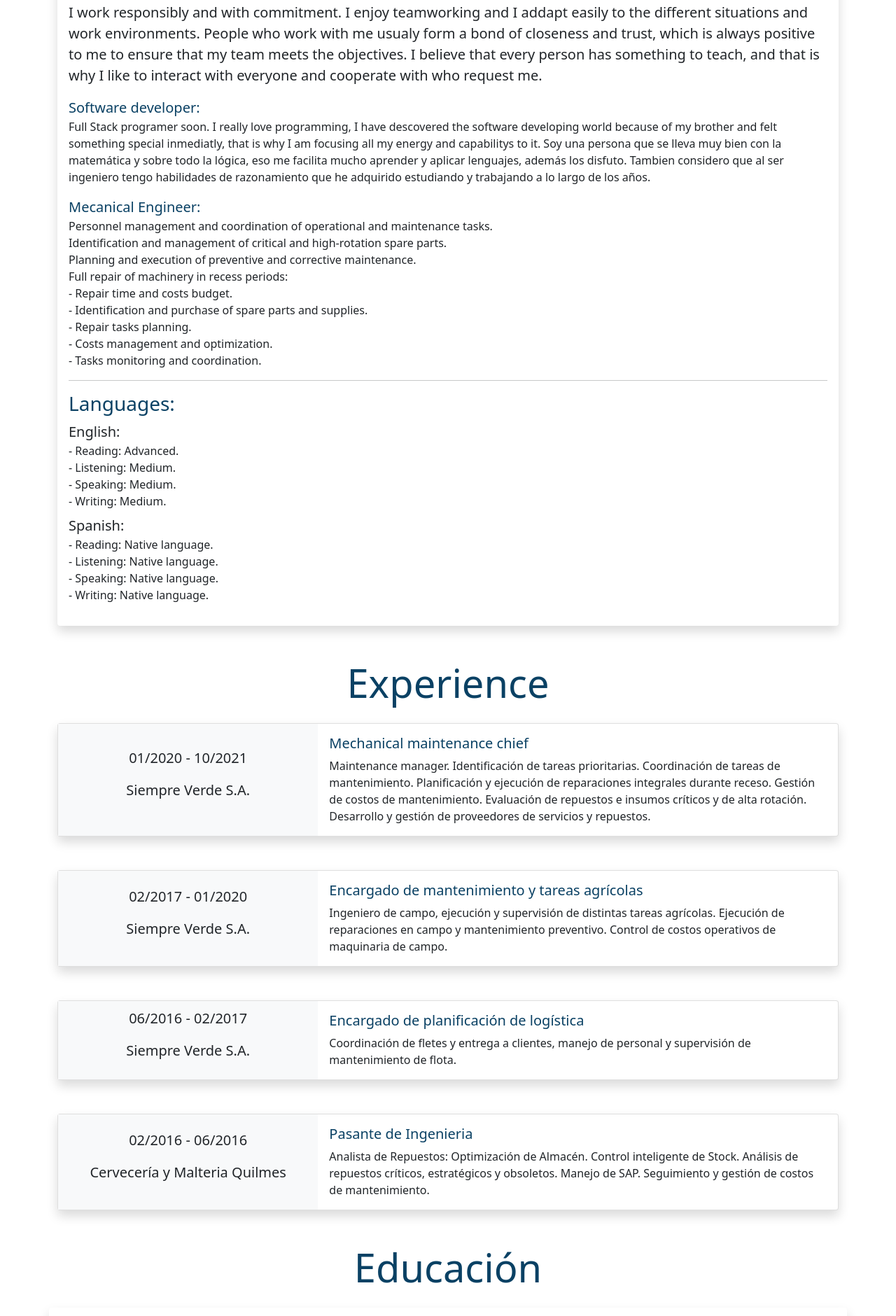
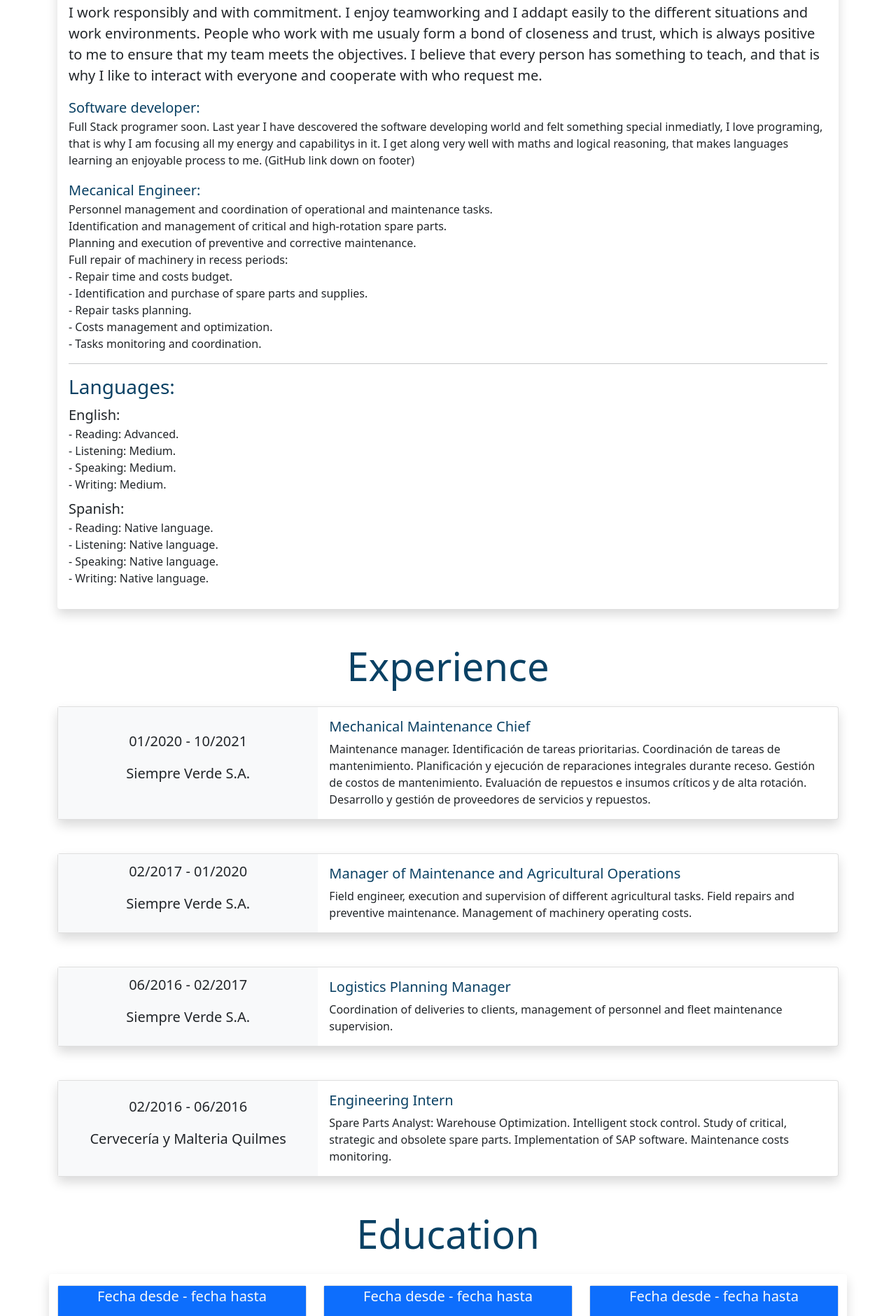
Before and after one commit to juliosalas89/juliosalas89.github.io, a plain HTML site: page index.html in a window 1280 px wide. Shown: the part 1190-3070 px from the top of the page at 70% size. Drawn offline with nearby package versions, Linux system fonts and the light colour scheme.

Commit message:
Se avanza con la traducción y se soluciona el boton collapse enpagina contact en dispositivos small

```diff
--- a/index.html
+++ b/index.html
@@ -12,6 +12,7 @@
         content="julio alberto salas, software developer, programmer, engineer, web developer, resume, curriculum vitae">
     <link rel="stylesheet" href="css/style.css">
     <link rel="stylesheet" href="css/bootstrap.min.css">
+    <script src="https://kit.fontawesome.com/50f60d3073.js" crossorigin="anonymous"></script>
     <script type="text/javascript" src="https://cdn.jsdelivr.net/npm/@emailjs/browser@3/dist/email.min.js"></script>
   <script type="text/javascript">
     (function () {
@@ -78,12 +79,10 @@
                 who request me.
             </p>
             <p><span class="color_texto lead"> Software developer: </span><br>
-                Full Stack programer soon. I really love programming, I have descovered the software developing world
-                because of my brother and felt something special inmediatly, that is why I am focusing all my energy and
-                capabilitys to it.
-                Soy una persona que se lleva muy bien con la matemática y sobre todo la lógica, eso me facilita mucho
-                aprender y aplicar lenguajes, además los disfuto. Tambien considero que al ser ingeniero tengo
-                habilidades de razonamiento que he adquirido estudiando y trabajando a lo largo de los años.
+                Full Stack programer soon. Last year I have descovered the software developing world and felt something special inmediatly, I love programing, that is why I am focusing all my energy and
+                capabilitys in it.
+                I get along very well with maths and logical reasoning, that makes languages learning an enjoyable process to me.
+                (GitHub link down on footer)
             </p>
             <p>
                 <span class="color_texto lead">Mecanical Engineer:</span><br>
@@ -124,7 +123,7 @@
                     </div>
                     <div class="col-md-8">
                         <div class="card-body">
-                            <h5 class="color_texto card-title">Mechanical maintenance chief</h5>
+                            <h5 class="color_texto card-title">Mechanical Maintenance Chief</h5>
                             <p class="card-text">Maintenance manager. Identificación de tareas prioritarias.
                                 Coordinación de tareas de mantenimiento. Planificación y ejecución de reparaciones
                                 integrales durante receso. Gestión de costos de mantenimiento. Evaluación de repuestos e
@@ -142,10 +141,8 @@
                     </div>
                     <div class="col-md-8">
                         <div class="card-body">
-                            <h5 class="color_texto card-title">Encargado de mantenimiento y tareas agrícolas</h5>
-                            <p class="card-text">Ingeniero de campo, ejecución y supervisión de distintas tareas
-                                agrícolas. Ejecución de reparaciones en campo y mantenimiento preventivo. Control de
-                                costos operativos de maquinaria de campo.</p>
+                            <h5 class="color_texto card-title">Manager of Maintenance and Agricultural Operations</h5>
+                            <p class="card-text">Field engineer, execution and supervision of different agricultural tasks. Field repairs and preventive maintenance. Management of machinery operating costs.</p>
                         </div>
                     </div>
                 </div>
@@ -158,9 +155,9 @@
                     </div>
                     <div class="col-md-8">
                         <div class="card-body">
-                            <h5 class="card-title color_texto">Encargado de planificación de logística</h5>
-                            <p class="card-text">Coordinación de fletes y entrega a clientes, manejo de personal y
-                                supervisión de mantenimiento de flota.</p>
+                            <h5 class="card-title color_texto">Logistics Planning Manager</h5>
+                            <p class="card-text">Coordination of deliveries to clients, management of personnel and
+                                fleet maintenance supervision.</p>
                         </div>
                     </div>
                 </div>
@@ -173,17 +170,15 @@
                     </div>
                     <div class="col-md-8">
                         <div class="card-body">
-                            <h5 class="card-title color_texto">Pasante de Ingenieria</h5>
-                            <p class="card-text">Analista de Repuestos: Optimización de Almacén. Control inteligente de
-                                Stock. Análisis de repuestos críticos, estratégicos y obsoletos. Manejo de SAP.
-                                Seguimiento y gestión de costos de mantenimiento.</p>
+                            <h5 class="card-title color_texto">Engineering Intern</h5>
+                            <p class="card-text">Spare Parts Analyst: Warehouse Optimization. Intelligent stock control. Study of critical, strategic and obsolete spare parts. Implementation of SAP software. Maintenance costs monitoring.</p>
                         </div>
                     </div>
                 </div>
             </div>
         </article>
         <article>
-            <h2 class="display-4 text-center my-4 color_texto" id="educacion">Educación</h2>
+            <h2 class="display-4 text-center my-4 color_texto" id="educacion">Education</h2>
             <div class="py-3 shadow mb-5 bg-body rounded row">
                 <div class="col-sm-12 col-md-4">
                     <div class="card mb-4">
@@ -301,16 +296,10 @@
                 </div>
             </div>
         </article>
-        <article>
-            <h2 class="text center display-4 my-4">Galeria</h2>
-            <article class="shadow mb-5 bg-body rounded">
-                <p>agregar aqui galeria</p>
-            </article>
-        </article>
     </section>
     <footer class="py-3 fondo_navbar text-light">
         <div class="text-center container">
-            <a class="m-2 text-light" href=""><i class="fab fa-github-square fa-3x"></i></a>
+            <a target="_blank" class="m-2 text-light" href="https://github.com/juliosalas89"><i class="fab fa-github-square fa-3x"></i></a>
             <a target="_blank" class="m-2 text-light" href="https://www.linkedin.com/in/julio-alberto-salas/"><i
                     class="fab fa-linkedin fa-3x"></i></a>
             <p class="mt-3 lead">Julio Salas</p>
```
Also changed, not shown: contacto.html (+7 -17 lines).
